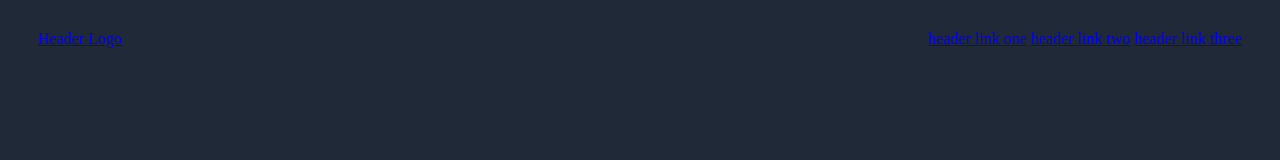
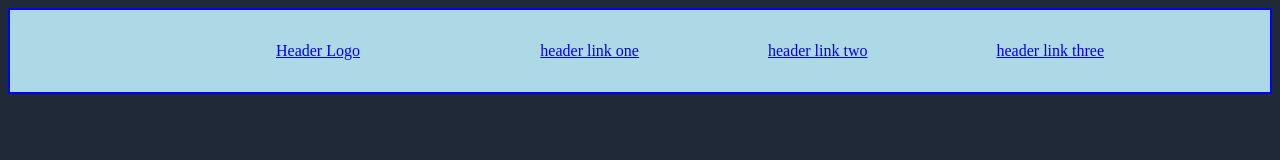
Before and after one commit to Jaecodes28/practice, a plain HTML site: page index.html in a window 1280 px wide. Drawn offline with Linux system fonts and the light colour scheme.

Commit message:
A new approach

```diff
--- a/index.html
+++ b/index.html
@@ -9,15 +9,15 @@
 </head>
 <body>
   <header>
+    <div>
+      <a href="#">Header Logo </a>
+    </div>
     <nav>
-      <div class="logo">
-      <a href="#" color="white">Header Logo</a>
-      </div>
-      <div class="nav-menu">
-      <a href="#">header link one</a>
-      <a href="#">header link two</a>
-      <a href="#">header link three</a>
-      </div>
+      <ul>
+        <li style="padding-right: 125px"><a href="#">header link one</a></li>
+        <li style="padding-right: 125px"><a href="#">header link two</a></li>
+        <li style="padding-right: 150px"><a href="#">header link three</a></li>
+      </ul>
     </nav>
   </header>
 </body>
--- a/stylesheet.css
+++ b/stylesheet.css
@@ -1,30 +1,23 @@
-* {
-   /* border: .5px solid red; */
-}
-
 body {
     background-color: #1F2937;
 }
 
 header {
-    margin: 20px;
-    padding: 10px;
-}
-
-nav {
+    background: lightblue;
+    padding: 16px;
+    border: 2px solid blue;
     display: flex;
-    flex-direction: row;
-    align-items: center;
     justify-content: space-between;
 
 }
 
-.logo {
-    color: #F9FAF8;
-    size: 24px;
+header > div {
+    margin-top: auto;
+    margin-bottom: auto;
+    margin-left: 250px;
 }
 
-.nav-menu {
-    color: #F9FAF8;
-    size: 24px;
+ul > li {
+    display: inline;
+
 }
```
